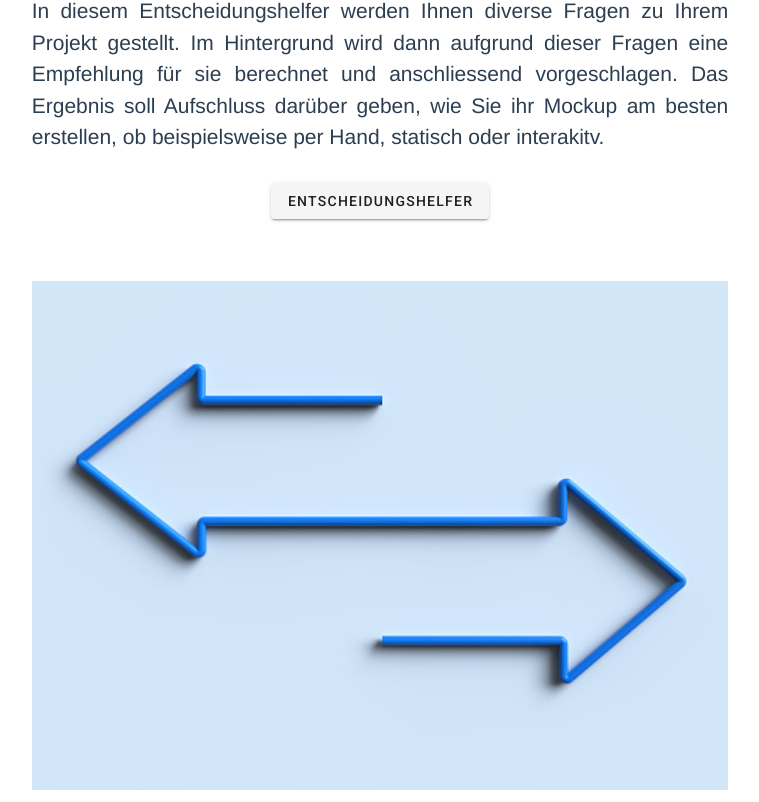
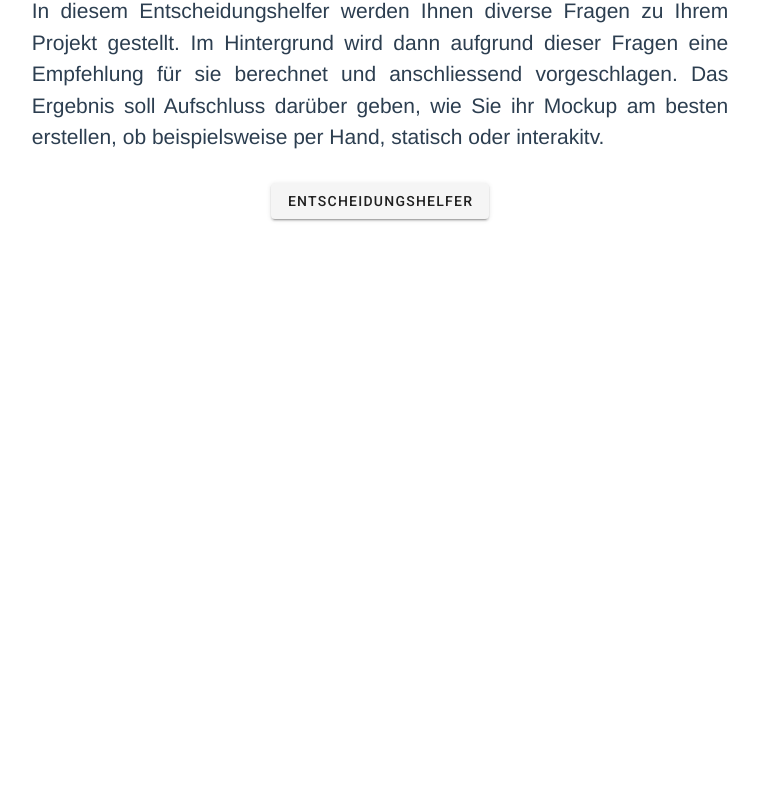
Before and after one commit to tschogia/entscheidungshelfer, a Vue app: page / in a window 1280 px wide. Shown: the part 482-1284 px from the top of the page, without its empty margins (260-1019 px from the left). After the commit the page ends 878 px from the top, so only its background shows below. Built offline with nearby package versions, Linux system fonts and the light colour scheme.

Commit message:
removed picture on startpage

```diff
--- a/src/components/HelloWorld.vue
+++ b/src/components/HelloWorld.vue
@@ -21,7 +21,6 @@
         ob beispielsweise per Hand, statisch oder interakitv.
       </div>
       <v-btn class="text-button" to="/entscheidungshelfer">Entscheidungshelfer</v-btn>
-      <img src="../assets/entschidungshelfer.jpeg" alt="" class="center" style="margin-top: 2rem">
     </div>
     </v-container>
   </v-app>
```
